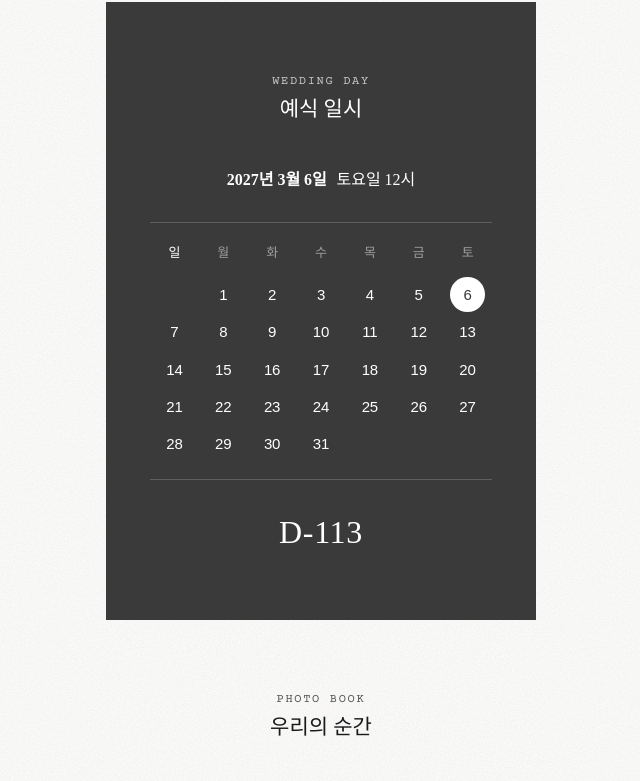
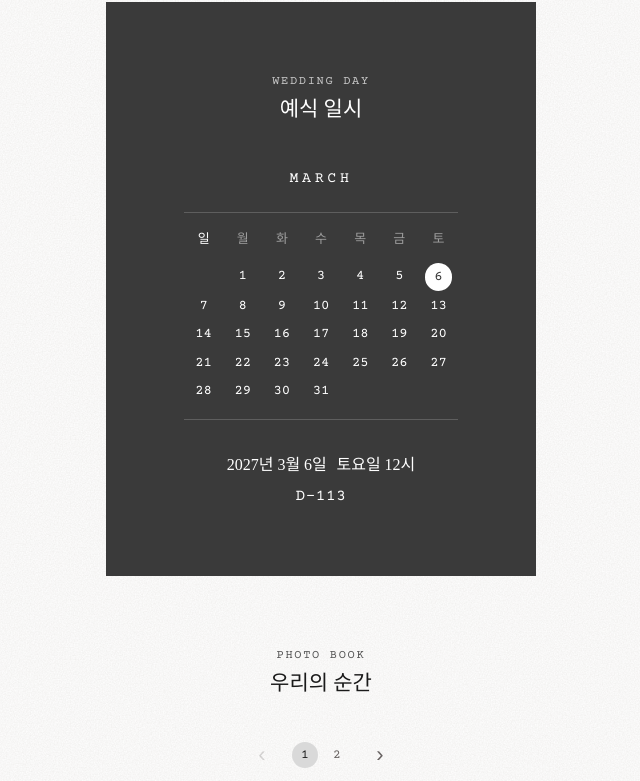
Before and after one commit to jhys-wedding/invitation, a plain HTML site: page index.html in a window 1280 px wide. Shown: the part 1362-2143 px from the top of the page, without its empty margins (319-959 px from the left). Drawn offline with nearby package versions, Linux system fonts and the light colour scheme; no server answers; a web font is replaced by a local one.

Commit message:
Add files via upload

```diff
--- a/index.html
+++ b/index.html
@@ -555,6 +555,21 @@ section[aria-labelledby="t-way"].before-tint .way:last-child { padding-bottom: 0
 .navs a { background: #efefef; }
 .navs a:hover { background: #e8e8e8; }
 .navs a:active { background: #e2e2e2; }
+
+/* Calendar tighten + mono numerals, no bold in date */
+.cal-card { padding: 0 54px; }
+.cal { font-family: var(--mono); font-size: 14px; padding-block: 14px; }
+.cal .d { line-height: 1.9; }
+.cal .on span { width: 1.95em; height: 1.95em; }
+.cal-date, .cal-date span { font-weight: 400; }
+section.tint .dday { margin-top: 26px; font-family: var(--mono); font-size: 16px; letter-spacing: .04em; }
+
+/* Month label on top, date line moved under the calendar */
+.cal-month { margin: 0 0 18px; font-family: var(--mono); font-size: 15px; letter-spacing: .24em; text-transform: uppercase; color: #fff; }
+.cal-card .cal-date { margin: 30px 0 0; }
+section.tint .cal-card .dday { margin-top: 8px; }
+
+.venue-addr { font-size: 15px; font-weight: 400; }
 </style>
 </head>
 <body>
@@ -601,9 +616,10 @@ section[aria-labelledby="t-way"].before-tint .way:last-child { padding-bottom: 0
   <section class="wrap tint" aria-labelledby="t-date">
     <h2 class="title" id="t-date"><span class="en">Wedding Day</span><span class="kr">예식 일시</span></h2>
     <div class="cal-card">
-      <p class="cal-date">2027년 3월 6일<span>토요일 12시</span></p>
+      <p class="cal-month" aria-hidden="true">March</p>
       <div class="cal" id="cal" aria-label="2027년 3월 달력, 6일 예식"></div>
       <div class="count" id="count" aria-hidden="true"></div>
+      <p class="cal-date">2027년 3월 6일<span>토요일 12시</span></p>
       <p class="dday" id="dday" aria-live="polite"></p>
     </div>
   </section>
```
